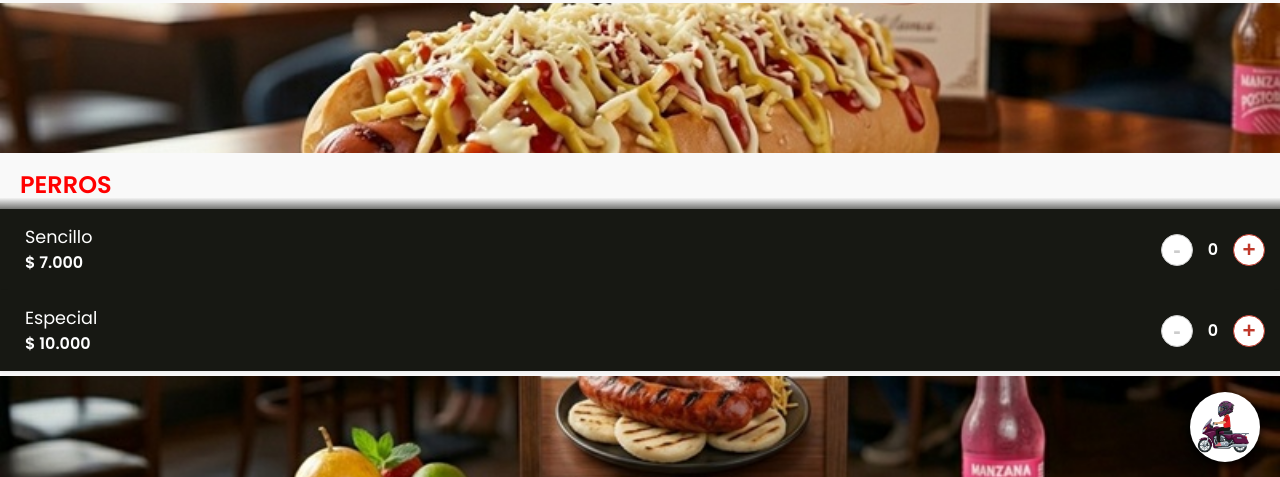
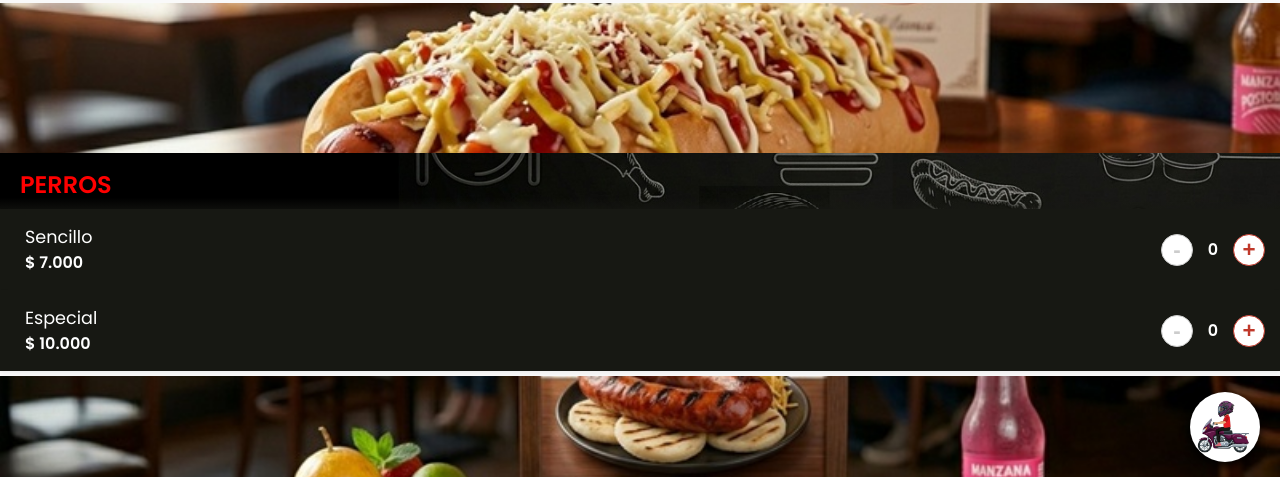
Before and after one commit to jacs-tech/ricuras-lenis, a website: page index.html in a window 1280 px wide. Shown: the part 323-800 px from the top of the page. Drawn offline with Linux system fonts and the light colour scheme.

Commit message:
title fix test

```diff
--- a/index.html
+++ b/index.html
@@ -130,7 +130,10 @@
 	.section-banner { width: 100%; height: 150px; object-fit: cover; margin-top: 5px; }
 	.section-title {
 	    padding: 15px 20px;
-	    background-image: url('img/title-bg.jpg');
+	    /* Combinamos el gradiente y la imagen en una sola declaración */
+    	background-image:
+        linear-gradient(to bottom, transparent 70%, #171813 100%),
+        url('img/title-bg.jpg');
 	    background-size: cover;    /* Important: Scales the image to cover the entire area */
 	    background-position: center; /* Centers the image, cropping excess parts */
 	    background-repeat: no-repeat; /* Prevents the image from tiling */
@@ -141,9 +144,6 @@
 
 		display: block;
 		width: 100%;
-		/* This creates a fade from transparent at the top to your color at the bottom */
-		background: linear-gradient(to bottom, transparent 70%, #171813 100%);
-		/* Note: If this is an <img> tag, you may need to wrap it in a div to use this */
 	}
 
 	.product-card {
```
